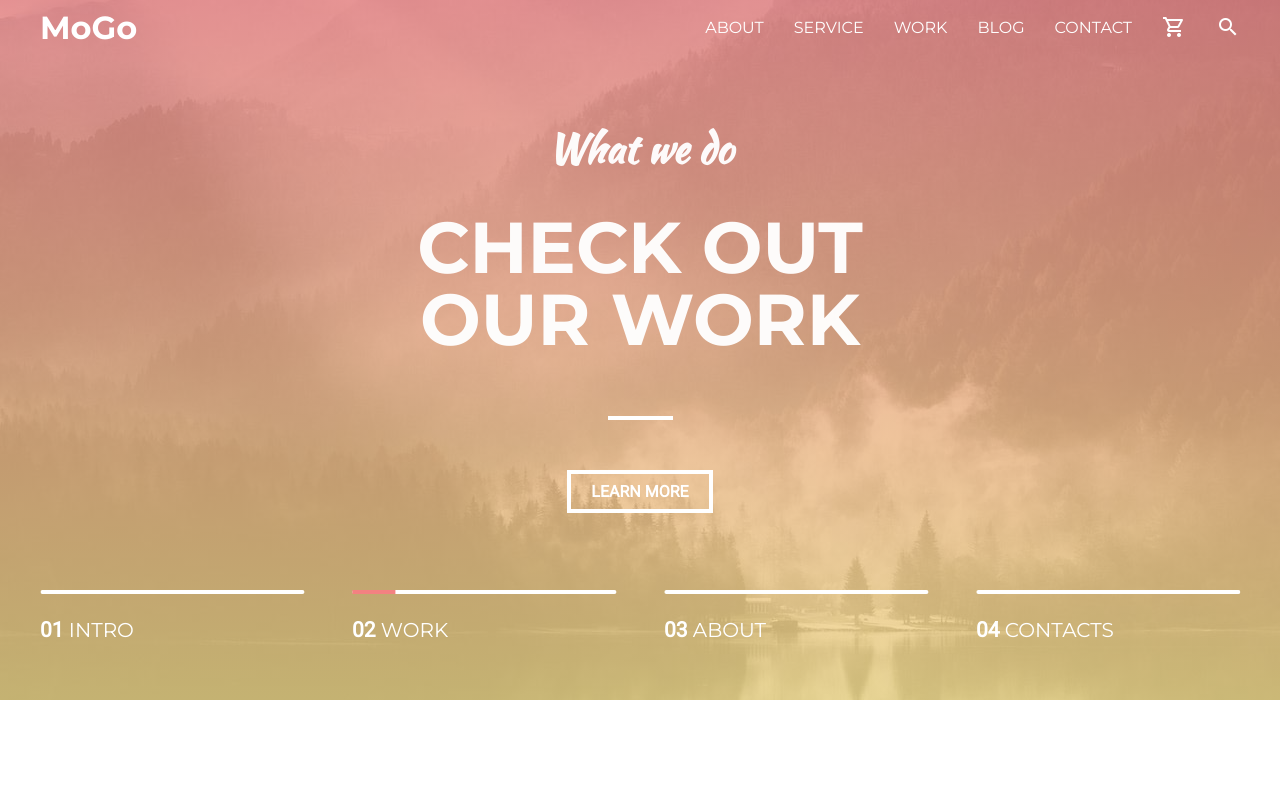
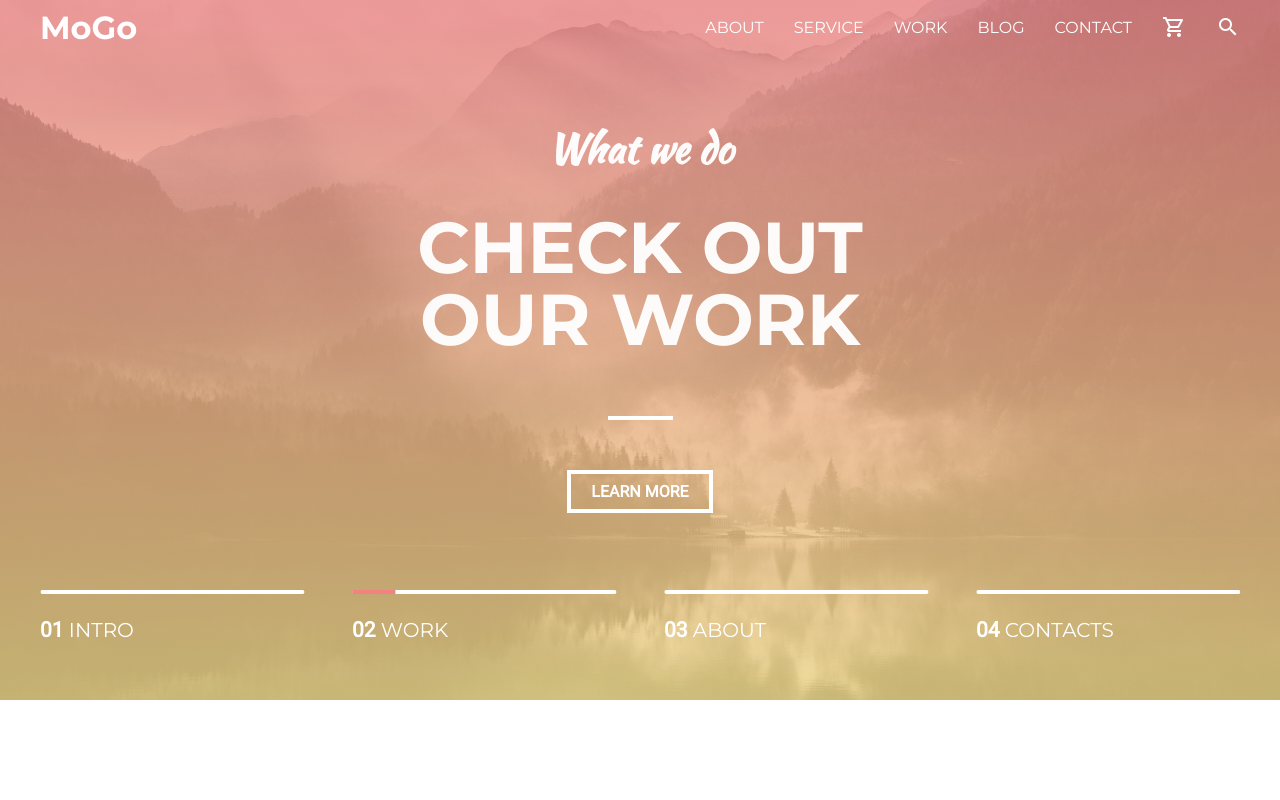
Before and after one commit to pawelkaczoruk/mogo, a website built with Parcel: page src/index.html in a window 1280 px wide. Shown: the top 800 px of the page. Built offline with nearby package versions, Linux system fonts and the light colour scheme.

Commit message:
make banner images cover whole width fix

```diff
--- a/src/styles/style.css
+++ b/src/styles/style.css
@@ -260,7 +260,6 @@ header .learn-more:hover {
 #titles-container li {
   height: 0;
   visibility: hidden;
-  background-size: cover;
 }
 #titles-container li.active {
   height: 100%;
@@ -275,15 +274,22 @@ header .learn-more:hover {
 }
 #titles-container li:nth-child(1) {
   background: url('../images/bannerBackground1.jpg') no-repeat center center;
+
 }
 #titles-container li:nth-child(2) {
   background: url('../images/bannerBackground2.jpg') no-repeat center center;
+
 }
 #titles-container li:nth-child(3) {
   background: url('../images/bannerBackground3.jpg') no-repeat center center;
+
 }
 #titles-container li:nth-child(4) {
   background: url('../images/bannerBackground4.jpg') no-repeat center center;
+
+}
+#titles-container li:nth-child(-n+4) {
+  background-size: cover;
 }
 #titles-container .overlay {
   height: 100%;
```
